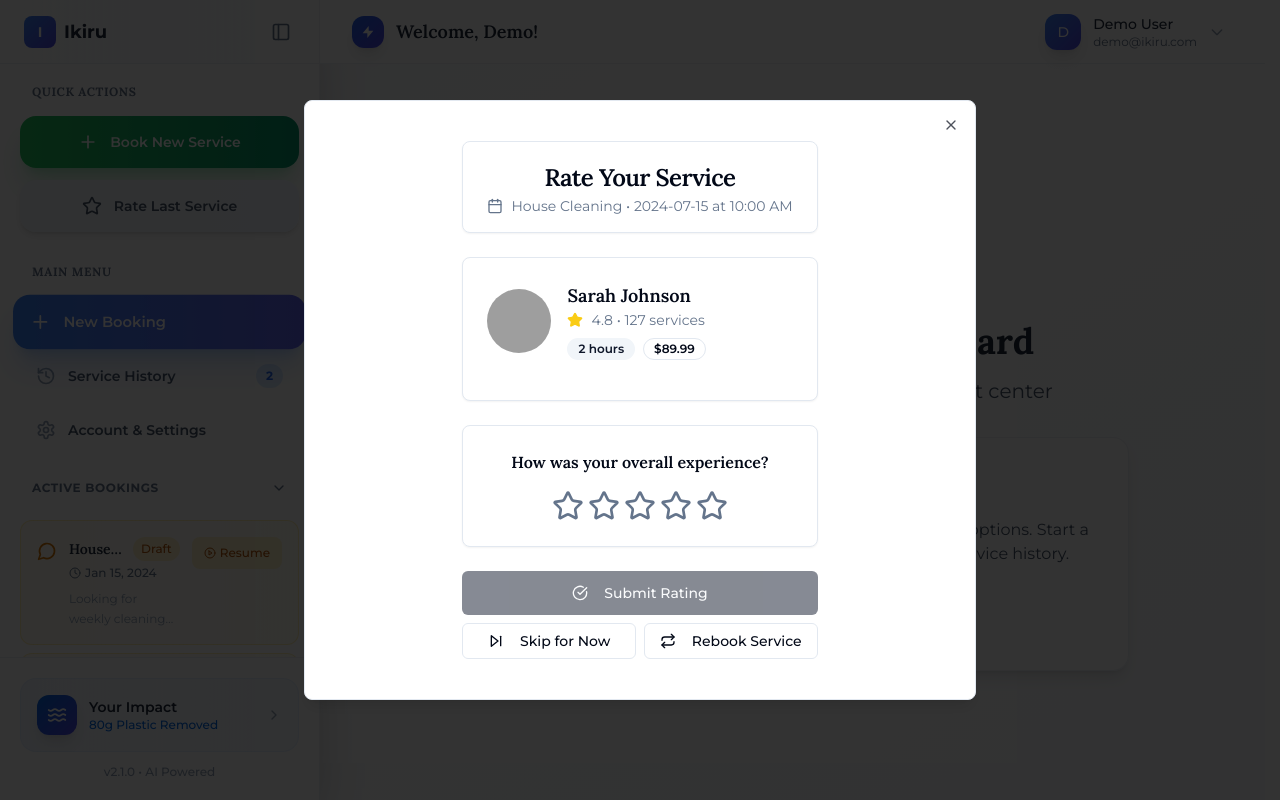
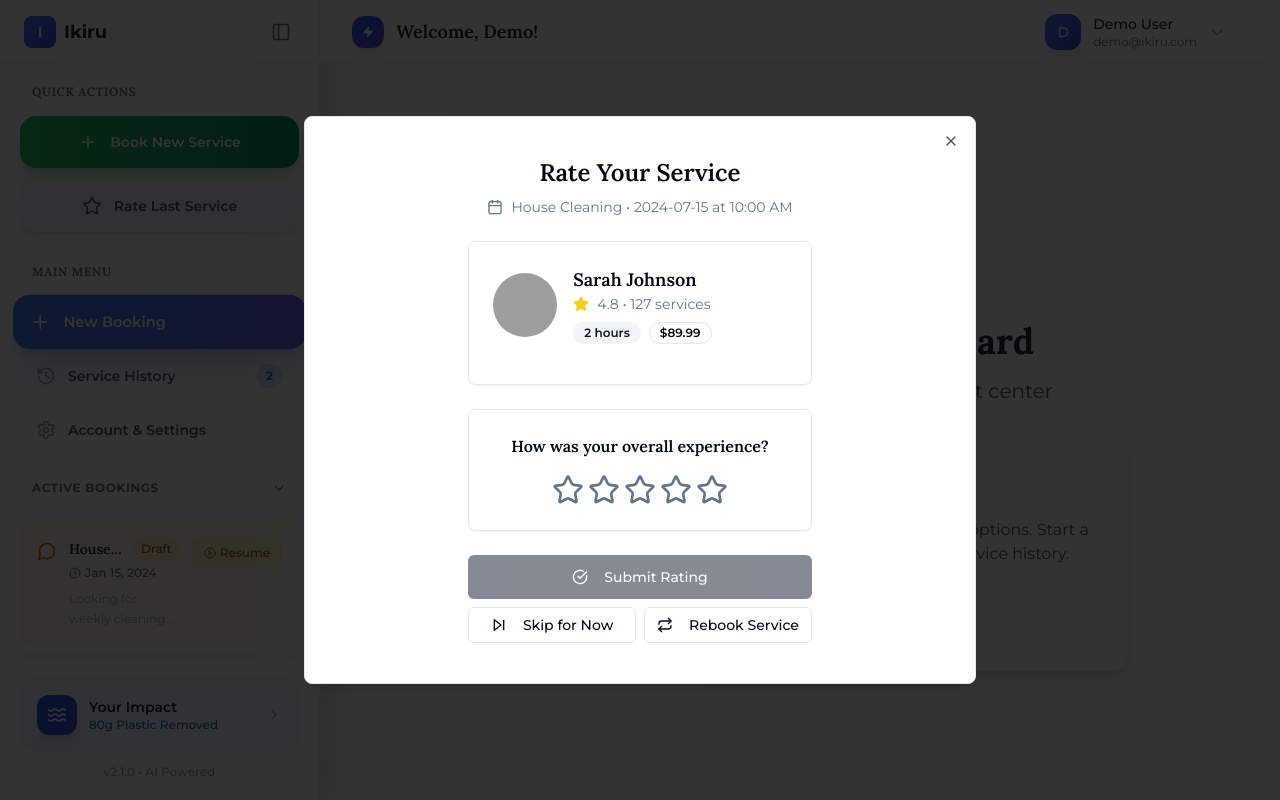
Before and after one commit to shiivatsh/iki-uidesign-test, a React (Vite) app: page /dashboard in a window 1280 px wide. Both pictures are taken after a click on the button "Rate Last Service". Built offline with nearby package versions, Linux system fonts and the light colour scheme; grey boxes are pictures that could not be loaded.

Commit message:
Refactor Rate Your Service title
Remove box and border from the "Rate Your Service" title in the popup.

```diff
--- a/src/components/RateLastService.tsx
+++ b/src/components/RateLastService.tsx
@@ -163,15 +163,13 @@ const RateLastService: React.FC<RateLastServiceProps> = ({ children }) => {
       <DialogContent className="max-w-2xl max-h-[90vh] overflow-y-auto">
         <div className="max-w-lg mx-auto space-y-6 animate-fade-in p-4">
           {/* Header */}
-          <Card>
-            <CardHeader className="pb-4">
-              <CardTitle className="text-center">Rate Your Service</CardTitle>
-              <div className="flex items-center justify-center gap-2 text-sm text-muted-foreground">
-                <Calendar className="h-4 w-4" />
-                <span>{lastService.type} • {lastService.date} at {lastService.time}</span>
-              </div>
-            </CardHeader>
-          </Card>
+          <div className="text-center space-y-2">
+            <h2 className="text-2xl font-semibold">Rate Your Service</h2>
+            <div className="flex items-center justify-center gap-2 text-sm text-muted-foreground">
+              <Calendar className="h-4 w-4" />
+              <span>{lastService.type} • {lastService.date} at {lastService.time}</span>
+            </div>
+          </div>
 
           {/* Provider Info */}
           <Card>
```
